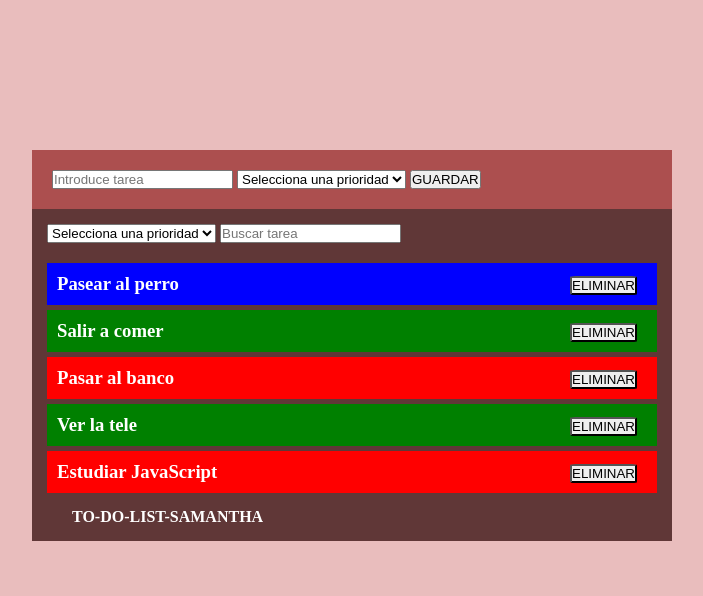
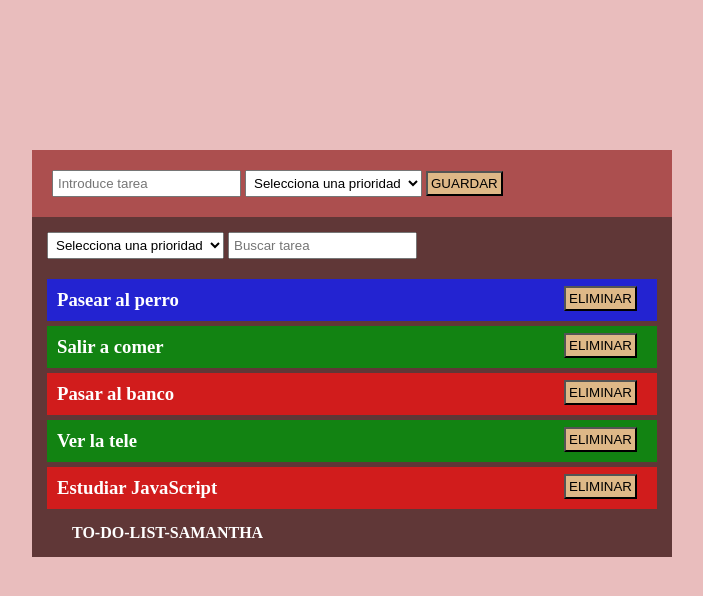
Before and after one commit to Samantha-GitHub/to-do-list-javascript, a plain HTML site: page index.html in a window 1280 px wide. Shown: the whole page, without its empty margins (288-991 px from the left). Drawn offline with Linux system fonts and the light colour scheme.

Commit message:
proyecto terminado

```diff
--- a/css/style.css
+++ b/css/style.css
@@ -1,8 +1,13 @@
+/* ---------------------------GLOBAL----------------------------------------------- */
+
 *{
     padding: 0;
     margin: 0;
     box-sizing: border-box;
 }
+
+
+/* ---------------------------SECCIONES----------------------------------------------- */
 
 body{
 
@@ -10,15 +15,37 @@ body{
     height: auto;
     margin: 150px auto;
     background-color: rgba(184, 43, 43, 0.308);
+
+
 }
 
 
 header{
 
     background-color:  rgba(158, 54, 54, 0.808);
+
     padding: 20px;
 
 }
+
+main{
+    background-color: rgba(41, 1, 1, 0.705);
+    padding: 15px;
+    color: white;
+    font-weight: bold;
+}
+
+input{
+
+    padding: 4px;
+}
+
+select{
+
+    padding: 4px;
+}
+
+/* ---------------------------ALERT----------------------------------------------- */
 
 #alert{
 
@@ -31,12 +58,7 @@ header{
 
 }
 
-main{
-    background-color: rgba(41, 1, 1, 0.705);
-    padding: 15px;
-    color: white;
-    font-weight: bold;
-}
+/* -------------------------------------------------------------------------- */
 
 #tareas{
 
@@ -49,38 +71,49 @@ main{
     position: relative;
 }
 
+/* ---------------------------BOTONES----------------------------------------------- */
+
 #tareas article #btn-eliminar{
 
     position: absolute;
     right: 20px;
     bottom: 10px;
-    border-radius: 8%;
 }
+
+#btn-eliminar:hover{
+
+    background-color: black;
+    color: burlywood;
+
+}
+
+button{
+
+    background-color: burlywood;
+    color: black;
+    padding: 3px;
+}
+
+/* ---------------------------PRIORIDADES----------------------------------------------- */
 
 #tareas .urgente{
 
-    background-color: red;
+    background-color: rgb(209, 28, 28);
 }
 
 #tareas .diaria{
 
-    background-color:blue;
+    background-color:rgb(35, 35, 209);
 }
 
 #tareas .optativo{
 
-    background-color:green;
+    background-color:rgb(18, 131, 18);
 }
 
-
-#btn-eliminar:hover{
-
-background-color: black;
-color:white;
-
-}
-
+/* ---------------------------FOOTER----------------------------------------------- */
 
 #samantha{
   margin: 15px 0px 0px 25px;
+
 }
--- a/js/do-to-list2.js
+++ b/js/do-to-list2.js
@@ -122,18 +122,18 @@ function getDataForm(event) {
         switch (prioridadTarea) {
 
             case 'urgente':
-                color = 'red';
+                color = ' rgb(209, 28, 28)';
 
 
                 break;
 
             case 'diaria':
-                color = 'blue';
+                color = 'rgb(35, 35, 209)';
 
                 break;
 
             case 'optativo':
-                color = 'green';
+                color = 'rgb(18, 131, 18)';
 
                 break;
         }
```
